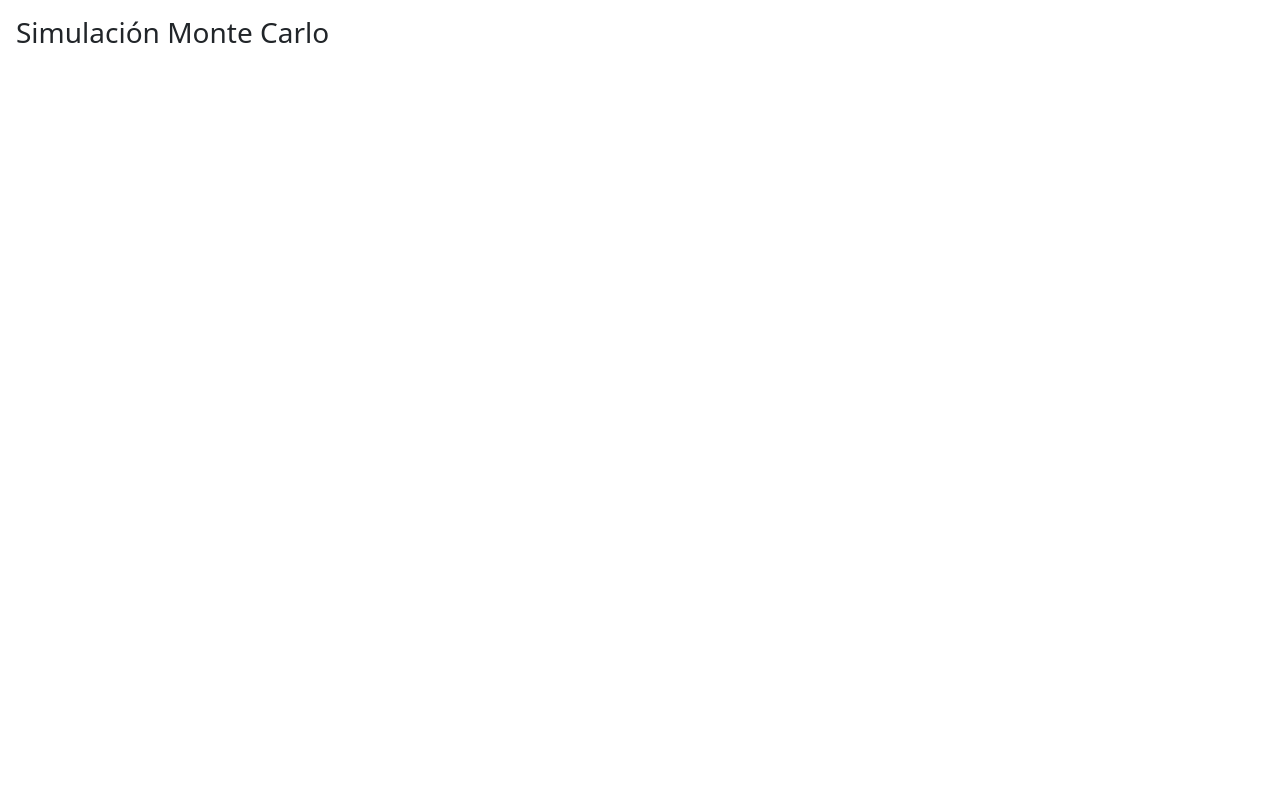
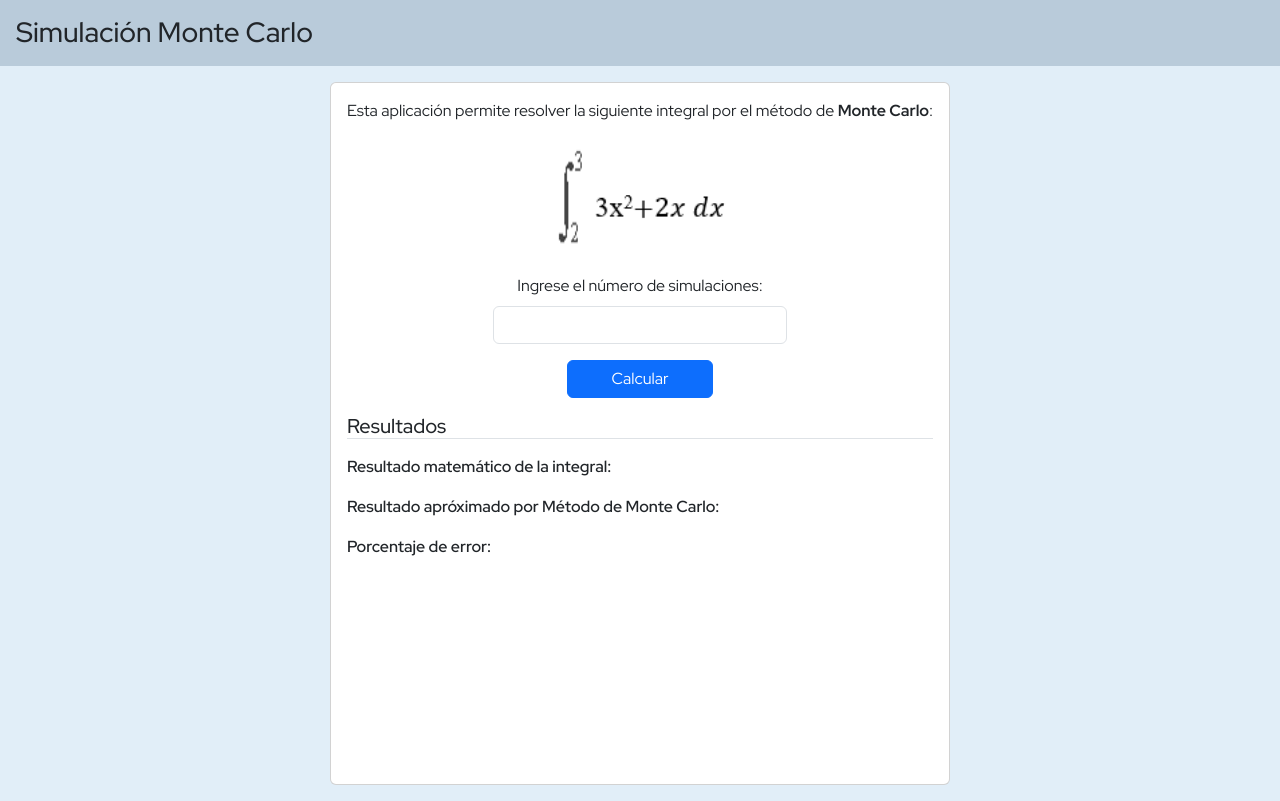
Before and after one commit to jonadavid13/Simul-MonteCarlo, a plain HTML site: page index.html in a window 1280 px wide. Drawn offline with nearby package versions, Linux system fonts and the light colour scheme; files that its build step writes are made by us from their sources.

Commit message:
update: pagina completa

```diff
--- a/index.html
+++ b/index.html
@@ -5,12 +5,47 @@
     <meta name="viewport" content="width=device-width, initial-scale=1.0">
     <title>Simulación Monte Carlo | JDNV</title>
     <link href="https://cdn.jsdelivr.net/npm/bootstrap@5.3.0/dist/css/bootstrap.min.css" rel="stylesheet" integrity="sha384-9ndCyUaIbzAi2FUVXJi0CjmCapSmO7SnpJef0486qhLnuZ2cdeRhO02iuK6FUUVM" crossorigin="anonymous">
-    <link rel="stylesheet" href="assets/styles/index.css">
+    <link rel="stylesheet" href="styles/index.css">
     <script src="js/index.js"></script>
 </head>
 <body>
-    <main class="p-3">
-        <h3>Simulación Monte Carlo</h3>
+    <header class="header p-3">
+        <h3 class="header mb-0">Simulación Monte Carlo</h3>
+    </header>
+    <main class="main p-3 d-flex justify-content-center">
+        <section class="main-tab card d-flex flex-column p-3">
+            <div class="tab-header d-flex align-items-center flex-column">
+                <p class="tab-title">Esta aplicación permite resolver la siguiente integral por el método de <strong>Monte Carlo</strong>:</p>
+
+                <img src="img/integral-asignacion4.PNG" alt="Integral definida" class="img-integral">
+            </div>
+
+            <div class="d-flex flex-column mt-3 align-items-center">
+                <label for="input-simulaciones" class="form-label">Ingrese el número de simulaciones: </label>
+                <input class="form-control w-50" type="number" id="input-simulaciones" min="1" max="1000000">
+
+                <button class="btn btn-primary w-25 mt-3" onclick="calcular()">Calcular</button>
+            </div>
+
+            <div class="info-card d-flex flex-column mt-3">
+                <h5 class="border-bottom mb-3">Resultados</h5>
+
+                <div id="infoTab" class="info-tab d-flex flex-column">
+                    <div class="span-group mb-3">
+                        <span class="fw-semibold">Resultado matemático de la integral: </span>
+                        <span id="resultadoMath"></span>
+                    </div>
+                    <div class="span-group mb-3">
+                        <span class="fw-semibold">Resultado apróximado por Método de Monte Carlo: </span>
+                        <span id="resultadoAprox"></span>
+                    </div>
+                    <div class="span-group mb-3">
+                        <span class="fw-semibold">Porcentaje de error: </span>
+                        <span id="porcentajeError"></span>
+                    </div>
+                </div>
+            </div>
+        </section>
     </main>
     <script src="https://cdn.jsdelivr.net/npm/bootstrap@5.3.0/dist/js/bootstrap.bundle.min.js" integrity="sha384-geWF76RCwLtnZ8qwWowPQNguL3RmwHVBC9FhGdlKrxdiJJigb/j/68SIy3Te4Bkz" crossorigin="anonymous"></script>
 </body>
--- a/js/index.js
+++ b/js/index.js
@@ -0,0 +1,59 @@
+function calcular(){
+    let numeroSim = document.getElementById("input-simulaciones").value;
+
+    const limSuperior = 3;
+    const limInferior = 2;
+
+    var sumaResultados = 0;
+    var porcentajeError = 0;
+
+    const resultadoExacto = (Math.pow(3, limSuperior) + Math.pow(3, limInferior)) - (Math.pow(2, limSuperior) + Math.pow(2, limInferior));
+
+    function evaluarIntegral(num){
+        const resultado = Math.pow(num, 3) + Math.pow(num, 2);
+        return resultado;
+    }
+
+    if(numeroSim === "" || typeof numeroSim === NaN){
+        alert("Ingrese una cantidad de simulaciones válida")
+    } else if(numeroSim < 0 || numeroSim > 1000000) {
+        alert("Ingrese una cantidad entre 1 y menos de 100.000");
+    } else {
+
+        for(var i=0; i < numeroSim ; i++){
+            let randSup = Math.random()*(limSuperior - limInferior) + limInferior;
+            let randInf;
+
+            // do {
+            //     let inferior = Math.random()*(limSuperior - limInferior) + limInferior;
+
+            //     if(inferior < randSup){
+            //         continuar = true;
+            //         randInf = inferior;
+            //     } else {
+            //         continuar = false;
+            //     }
+            // } while(continuar === false);
+
+
+            let resultadoIntegral = evaluarIntegral(randSup);
+
+            sumaResultados += resultadoIntegral;
+
+            // console.log(`Sup: ${randSup}`);
+            // console.log(`Inf: ${randInf}`);
+            // console.log(`Integral: ${evaluarIntegral(randSup)}`)
+            // console.log("-------------")
+        }
+
+        let intAproximada = (limSuperior-limInferior) * (sumaResultados / numeroSim);
+        porcentajeError = Math.abs((resultadoExacto - intAproximada) / resultadoExacto)*100;
+
+        document.getElementById("resultadoMath").innerHTML = resultadoExacto;
+        document.getElementById("resultadoAprox").innerHTML = intAproximada.toFixed(3);
+        document.getElementById("porcentajeError").innerHTML = porcentajeError.toFixed(2) +"%";
+
+        console.log(`Resultado aproximado de la integral: ${intAproximada}`)
+        console.log(`Porcentaje de error: ${porcentajeError}%`)
+    }
+}
--- a/styles/index.scss
+++ b/styles/index.scss
@@ -1,5 +1,26 @@
+@import url('https://fonts.googleapis.com/css2?family=Red+Hat+Display:ital,wght@0,300;0,400;0,500;0,600;0,700;0,800;0,900;1,300;1,400;1,500;1,600;1,700;1,800;1,900&display=swap');
+
 * {
     box-sizing: border-box;
     margin: 0;
     padding: 0;
 }
+
+body {
+    font-family: 'Red Hat Display', 'Segoe UI', system-ui, -apple-system, BlinkMacSystemFont, 'Segoe UI', Roboto, 'Open Sans', 'Helvetica Neue', sans-serif;
+}
+
+.header {
+    background-color: #b9cbda;
+}
+
+.main {
+    background-color: #e1eef8;
+    min-height: calc(100vh - 65px);
+
+    .main-tab {
+        .img-integral {
+            width: 280px;
+        }
+    }
+}
```
Also changed, not shown: img/integral-asignacion4.PNG (added), styles/index.css, 1 other file.
